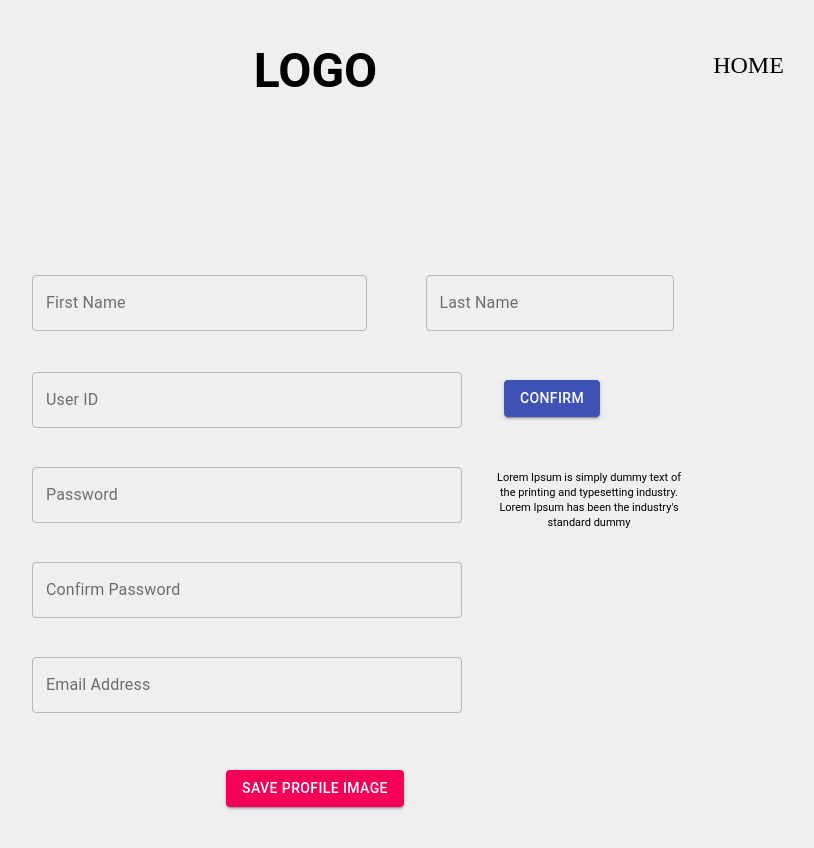
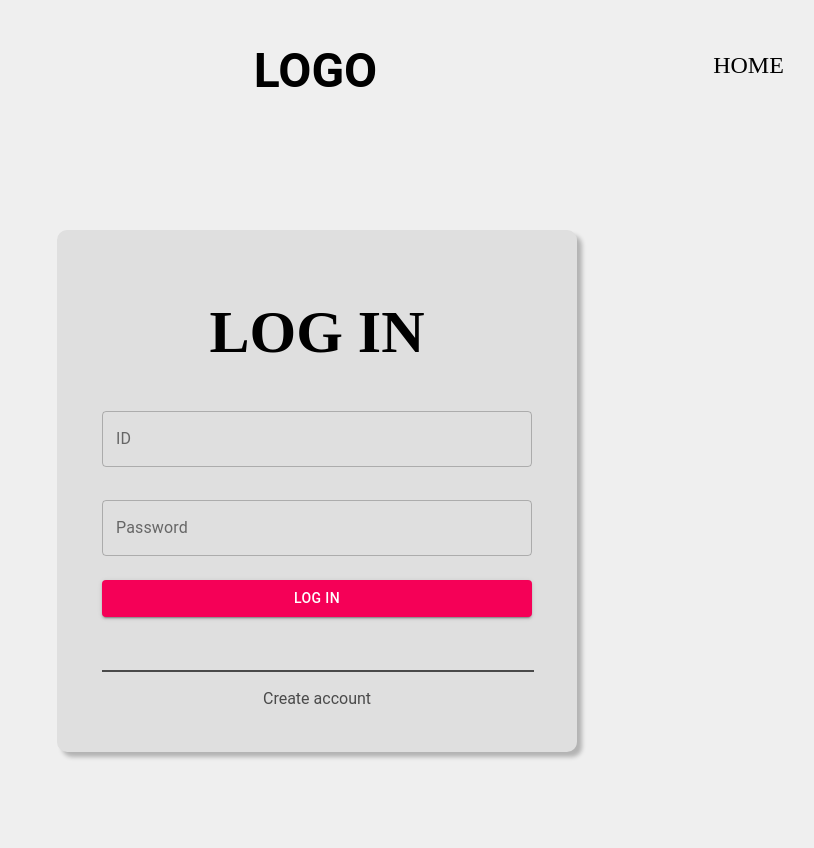
Before and after one commit to wewaaa/wewaa, a React (Create React App) app in the folder frontend/: page / in a window 1280 px wide. Shown: the top 848 px of the page, without its empty margins (441-1255 px from the left). Built offline with nearby package versions, Linux system fonts and the light colour scheme.

Commit message:
feat : create LoginPage

```diff
--- a/frontend/src/App.js
+++ b/frontend/src/App.js
@@ -1,9 +1,10 @@
 import './App.css';
 import UploadPage from  './pages/UploadPage';
 import SignPage from './pages/SignPage';
+import LoginPage from './pages/LoginPage';
 function App() {
   return (
-    <SignPage/>
+    <LoginPage/>
   );
 }
 
--- /dev/null
+++ b/frontend/src/pages/LoginPage.js
@@ -0,0 +1,129 @@
+import React from 'react'
+import styled from 'styled-components';
+import Button from '@material-ui/core/Button';
+import TextField from '@material-ui/core/TextField';
+
+const Fix=styled.div`
+    width: 1512px;
+    height: 982px;
+    background: #EFEFEF;
+    text-align: center;
+`;
+const Logo=styled.div`
+    position: absolute;
+    width: 125px;
+    height: 56px;
+    left: 694px;
+    top: 43px;
+    font-family: Roboto;
+    font-style: normal;
+    font-weight: bold;
+    font-size: 48px;
+    line-height: 56px;
+    color: #000000;
+`;
+const Home=styled.div`
+    position: absolute;
+    width: 79px;
+    height: 48px;
+    left: 1150px;
+    top: 47px;
+    font-family: Prompt;
+    font-style: normal;
+    font-weight: normal;
+    font-size: 24px;
+    line-height: 36px;
+`;
+const LoginBox=styled.div`
+    position: absolute;
+    width: 520px;
+    height: 522px;
+    left: 498px;
+    top: 230px;
+    background: #DFDFDF;
+    mix-blend-mode: normal;
+    box-shadow: 5px 5px 4px rgba(0, 0, 0, 0.25);
+    border-radius: 10px;
+`;
+const LoginLogo=styled.div`
+    position: absolute;
+    width: 300px;
+    height: 80px;
+    left: 110px;
+    top: 57px;
+    font-family: Prompt;
+    font-style: normal;
+    font-weight: bold;
+    font-size: 60px;
+    line-height: 91px;
+    color: #000000;
+`;
+const IdLoc=styled.div`
+    position: absolute;
+    width: 430px;
+    left: 45px;
+    top: 181px;
+`;
+const PasswordLoc=styled.div`
+    position: absolute;
+    width: 430px;
+    height: 58px;
+    left: 45px;
+    top: 270px;
+`;
+const LoginLoc=styled.div`
+    position: absolute;
+    width: 430px;
+    left: 45px;
+    top: 350px;
+`;
+const Line=styled.div`
+    position: absolute;
+    width: 430px;
+    height: 0px;
+    left: 45px;
+    top: 440px;
+    border: 1px solid #4A4A4A;
+`;
+
+const SigninLoc=styled.div`
+    position: absolute;
+    width: 150px;
+    height: 19px;
+    left: 185px;
+    top: 459px;
+    font-family: Roboto;
+    font-style: normal;
+    font-weight: normal;
+    font-size: 16px;
+    line-height: 19px;
+    color: #4A4A4A;
+`;
+
+
+const LoginPage = () => {
+    return (
+        <Fix>
+            <Logo>LOGO</Logo>
+            <Home>HOME</Home>
+            <LoginBox>
+                <LoginLogo>LOG IN</LoginLogo>
+                <IdLoc>
+                    <TextField id="" label="ID" variant="outlined" fullWidth />
+                </IdLoc>
+                <PasswordLoc>
+                    <TextField id="" label="Password" variant="outlined" fullWidth />
+                </PasswordLoc>
+                <LoginLoc>
+                    <Button variant="contained" color="secondary" fullWidth>Log in</Button>
+                </LoginLoc>
+                <Line/>
+                <SigninLoc>Create account</SigninLoc>
+            </LoginBox>
+
+
+        </Fix>
+    )
+}
+
+export default LoginPage
--- a/frontend/src/pages/SignPage.js
+++ b/frontend/src/pages/SignPage.js
@@ -55,7 +55,7 @@ const UserIdLoc=styled.div`
     left: 473px;
     top: 372px;
 `;
-const PasswordLoc=styled.div`
+const UserPasswordLoc=styled.div`
     position: absolute;
     width: 430px;
     height: 55px;
@@ -113,25 +113,24 @@ const SignPage = () => {
         <Fix>
             <Logo>LOGO</Logo>
             <Home>HOME</Home>
-
             <form  noValidate autoComplete="off">
                 <FirstNameLoc>
                     <TextField id="outlined-basic" label="First Name" variant="outlined" fullWidth  />
                 </FirstNameLoc>
                 <LastNameLoc>
-                    <TextField id="outlined-basic" label="Last Name" variant="outlined" />
+                    <TextField id="" label="Last Name" variant="outlined" />
                 </LastNameLoc>
                 <UserIdLoc>
-                    <TextField id="outlined-basic" label="User ID" variant="outlined" fullWidth />
+                    <TextField id="" label="User ID" variant="outlined" fullWidth />
                 </UserIdLoc>
-                <PasswordLoc>
-                    <TextField id="outlined-basic" label="Password" variant="outlined" fullWidth />
-                </PasswordLoc>
+                <UserPasswordLoc>
+                    <TextField id="" label="User Password" variant="outlined" fullWidth />
+                </UserPasswordLoc>
                 <ConfirmPasswordLoc>
-                    <TextField id="outlined-basic" label="Confirm Password" variant="outlined" fullWidth />
+                    <TextField id="" label="Confirm Password" variant="outlined" fullWidth />
                 </ConfirmPasswordLoc>
                 <EmailAddressLoc>
-                    <TextField id="outlined-basic" label="Email Address" variant="outlined" fullWidth />
+                    <TextField id="" label="Email Address" variant="outlined" fullWidth />
                 </EmailAddressLoc>
                 <ConfirmLoc>
                     <Button variant="contained" color="primary">Confirm</Button>
@@ -139,8 +138,8 @@ const SignPage = () => {
                 <SaveLocation2>
                     <Button variant="contained" color="secondary">Save Profile Image</Button>
                 </SaveLocation2>
-                <CommentLoc>Lorem Ipsum is simply dummy text of the printing and typesetting industry.  Lorem Ipsum has been the industry's standard dummy</CommentLoc>
             </form>
+        <CommentLoc>Lorem Ipsum is simply dummy text of the printing and typesetting industry.  Lorem Ipsum has been the industry's standard dummy</CommentLoc>
 
         </Fix>
 
```
